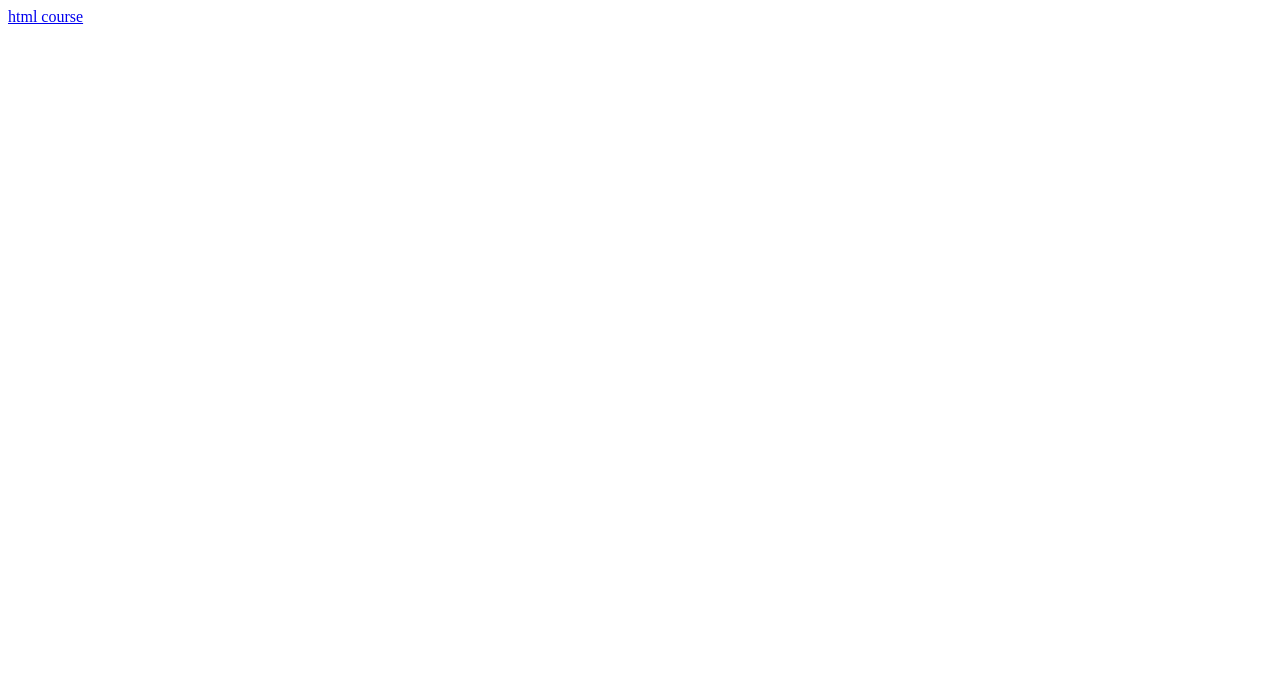
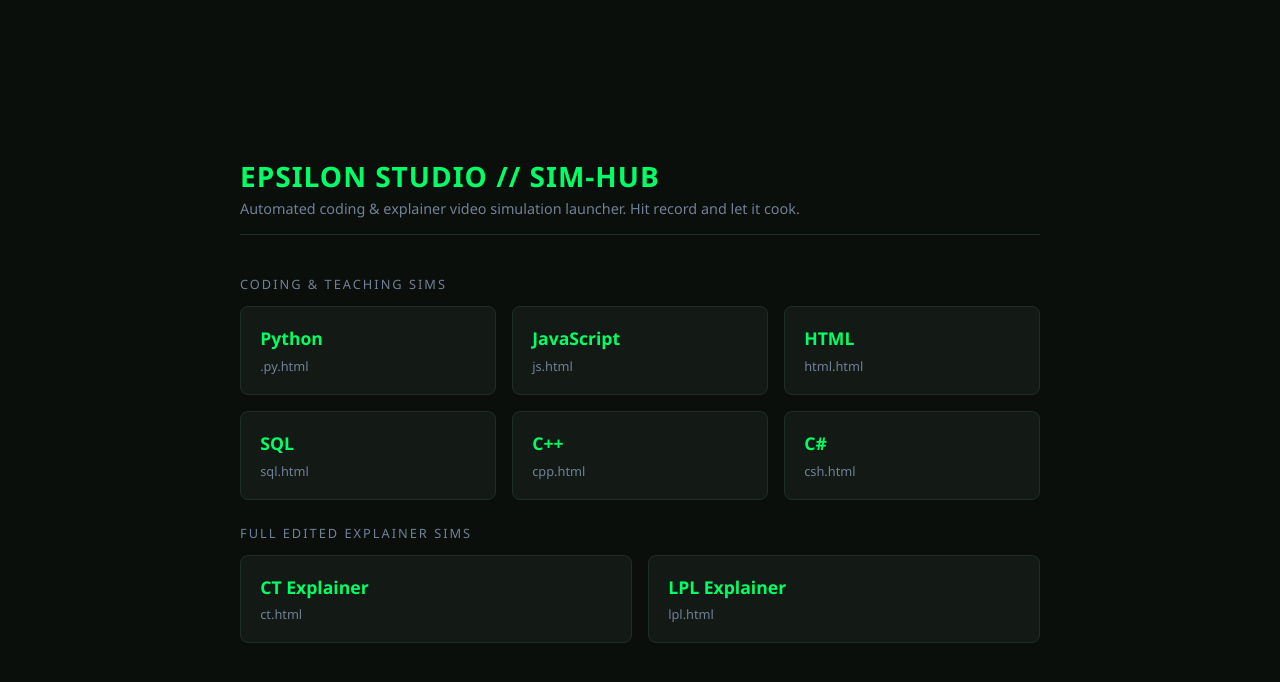
Before and after one commit to Warren-develops/code-teach, a plain HTML site: page index.html in a window 1280 px wide. Drawn offline with Linux system fonts and the light colour scheme.

Commit message:
Update index.html

```diff
--- a/index.html
+++ b/index.html
@@ -1 +1,114 @@
-<a href="./html.html">html course<a>
+<!DOCTYPE html>
+<html lang="en">
+<head>
+  <meta charset="UTF-8">
+  <meta name="viewport" content="width=device-width, initial-scale=1.0">
+  <title>Epsilon Studio // Simulation Hub</title>
+  <style>
+    :root {
+      --bg: #0b0f0c;
+      --card: #131a15;
+      --border: #1f2e23;
+      --accent: #00ff66;
+      --accent-dim: rgba(0, 255, 102, 0.15);
+      --text: #e2e8f0;
+      --muted: #718096;
+    }
+    * { box-sizing: border-box; margin: 0; padding: 0; font-family: 'Segoe UI', system-ui, monospace; }
+    body {
+      background: var(--bg);
+      color: var(--text);
+      min-height: 100vh;
+      display: flex;
+      flex-direction: column;
+      align-items: center;
+      justify-content: center;
+      padding: 2rem;
+    }
+    .container { max-width: 800px; width: 100%; }
+    header { margin-bottom: 2.5rem; border-bottom: 1px solid var(--border); padding-bottom: 1rem; }
+    h1 { font-size: 1.75rem; color: var(--accent); letter-spacing: 1px; }
+    p { color: var(--muted); font-size: 0.9rem; margin-top: 0.3rem; }
+    .section-title {
+      font-size: 0.8rem;
+      text-transform: uppercase;
+      letter-spacing: 2px;
+      color: var(--muted);
+      margin: 1.5rem 0 0.8rem;
+    }
+    .grid {
+      display: grid;
+      grid-template-columns: repeat(auto-fit, minmax(220px, 1fr));
+      gap: 1rem;
+    }
+    .btn {
+      background: var(--card);
+      border: 1px solid var(--border);
+      color: var(--text);
+      padding: 1.2rem;
+      border-radius: 8px;
+      text-decoration: none;
+      display: flex;
+      flex-direction: column;
+      gap: 0.4rem;
+      transition: all 0.2s ease;
+    }
+    .btn:hover {
+      border-color: var(--accent);
+      background: var(--accent-dim);
+      transform: translateY(-2px);
+      box-shadow: 0 4px 20px rgba(0, 255, 102, 0.1);
+    }
+    .btn-title { font-weight: 700; font-size: 1.1rem; color: var(--accent); }
+    .btn-file { font-size: 0.8rem; color: var(--muted); }
+  </style>
+</head>
+<body>
+  <div class="container">
+    <header>
+      <h1>EPSILON STUDIO // SIM-HUB</h1>
+      <p>Automated coding & explainer video simulation launcher. Hit record and let it cook.</p>
+    </header>
+
+    <div class="section-title">Coding & Teaching Sims</div>
+    <div class="grid">
+      <a href=".py.html" class="btn">
+        <span class="btn-title">Python</span>
+        <span class="btn-file">.py.html</span>
+      </a>
+      <a href="js.html" class="btn">
+        <span class="btn-title">JavaScript</span>
+        <span class="btn-file">js.html</span>
+      </a>
+      <a href="html.html" class="btn">
+        <span class="btn-title">HTML</span>
+        <span class="btn-file">html.html</span>
+      </a>
+      <a href="sql.html" class="btn">
+        <span class="btn-title">SQL</span>
+        <span class="btn-file">sql.html</span>
+      </a>
+      <a href="cpp.html" class="btn">
+        <span class="btn-title">C++</span>
+        <span class="btn-file">cpp.html</span>
+      </a>
+      <a href="csh.html" class="btn">
+        <span class="btn-title">C#</span>
+        <span class="btn-file">csh.html</span>
+      </a>
+    </div>
+
+    <div class="section-title">Full Edited Explainer Sims</div>
+    <div class="grid">
+      <a href="ct.html" class="btn">
+        <span class="btn-title">CT Explainer</span>
+        <span class="btn-file">ct.html</span>
+      </a>
+      <a href="lpl.html" class="btn">
+        <span class="btn-title">LPL Explainer</span>
+        <span class="btn-file">lpl.html</span>
+      </a>
+    </div>
+  </div>
+</body>
+</html>
```
